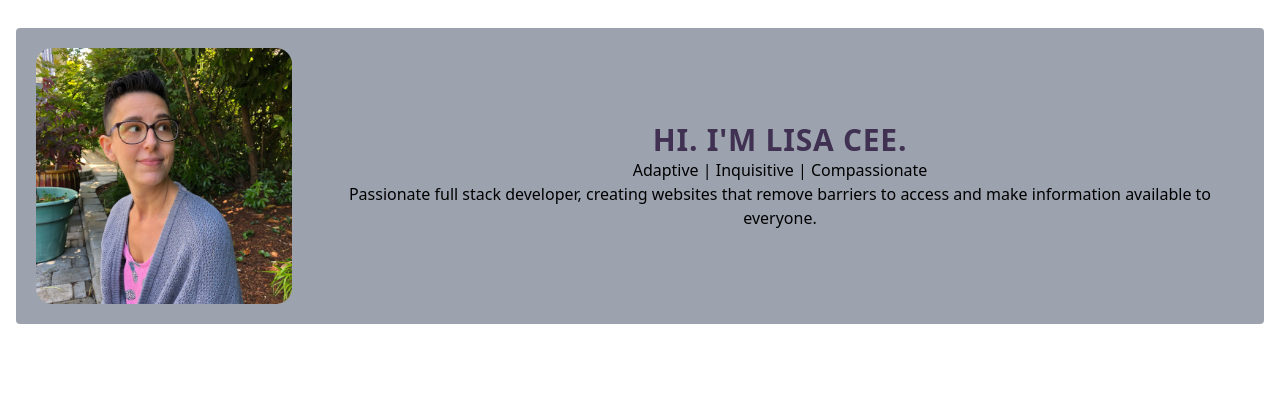
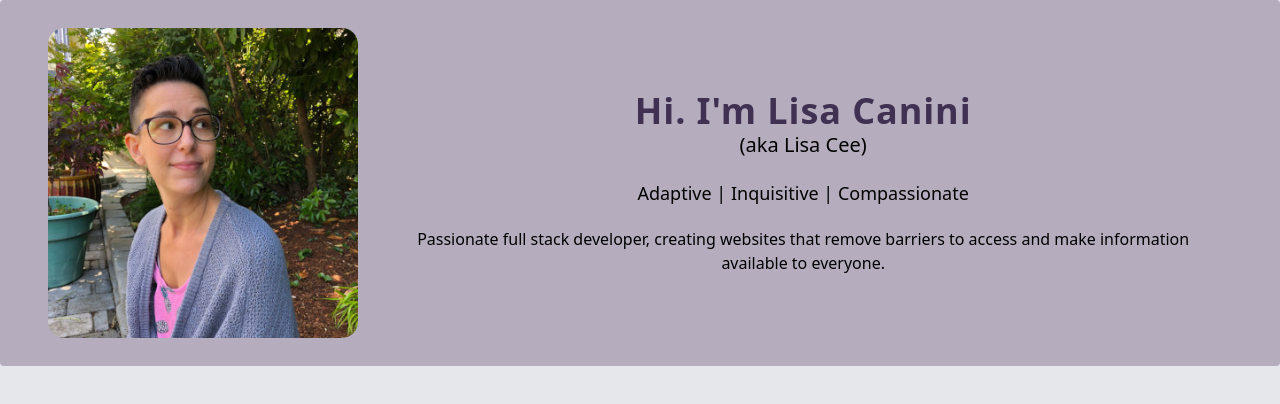
Before and after one commit to LisaCee/tailwind_portfolio, a React (Create React App) app: page / in a window 1280 px wide. Shown: the top 404 px of the page. Built offline with nearby package versions, Linux system fonts and the light colour scheme.

Commit message:
intro style tweaks

```diff
--- a/public/index.html
+++ b/public/index.html
@@ -26,7 +26,7 @@
     -->
     <title>Lisa Cee</title>
   </head>
-  <body>
+  <body class="bg-gray-200">
     <noscript>You need to enable JavaScript to run this app.</noscript>
     <div id="root"></div>
     <!--
--- a/src/components/Intro.jsx
+++ b/src/components/Intro.jsx
@@ -3,30 +3,37 @@ import Logo from '../images/avatar350.jpg';
 
 export default function Intro() {
 	return (
-		<div className="container mt-5 mx-auto px-2">
 
-      <div className="sm:flex sm:grid-cols-12">
+		<div className="container mx-auto">
+
+			<div className="sm:flex sm:grid-cols-12 md:grid-cols-6">
 				<div
-          className="flex-1 text-center bg-gray-400 px-5 py-5 m-2 rounded"
+				className="flex-1 text-center bg-light rounded"
 				>
-          <div className="lg:flex lg:items-center">
-            <div className="lg:flex-shrink-0">
-              <img className="rounded-2xl lg:w-64" src={Logo} alt="" />
+					<div className="md:flex sm:px-5 xl:px-10">
+						<div className="flex justify-center my-5">
+							<img className="rounded-3xl my-center p-2" src={Logo} alt="" />
 						</div>
-            <div className="mt-4 lg:mt-0 lg:ml-6">
+
+						<div className="m-auto">
 						<h1
-                className="uppercase tracking-wide text-3xl text-primary font-bold"
+						className="-mx-1 tracking-wide text-4xl text-primary font-bold"
 						>
-                Hi. I'm Lisa Cee.
+						Hi. I'm Lisa Canini
 						</h1>
-              <p> Adaptive | Inquisitive | Compassionate</p>
-			  <p>Passionate full stack developer, creating websites that remove
+
+						<h2 className="text-xl mb-5">(aka Lisa Cee)</h2>
+
+						<p className="text-lg mb-5"> Adaptive | Inquisitive | Compassionate</p>
+
+						<p className="px-5 text-md">Passionate full stack developer, creating websites that remove
 						barriers to access and make information available to everyone.</p>
 						</div>
-          </div>
+
 					</div>
 				</div>
 			</div>
 
+		</div>
 	)
 }
--- a/src/index.css
+++ b/src/index.css
@@ -5,3 +5,7 @@
 .text-primary {
   color: #403152;
 }
+
+.bg-light {
+  background-color: #B5ADBE;
+}
```
Lines whose indentation alone changed are shown as unchanged.
